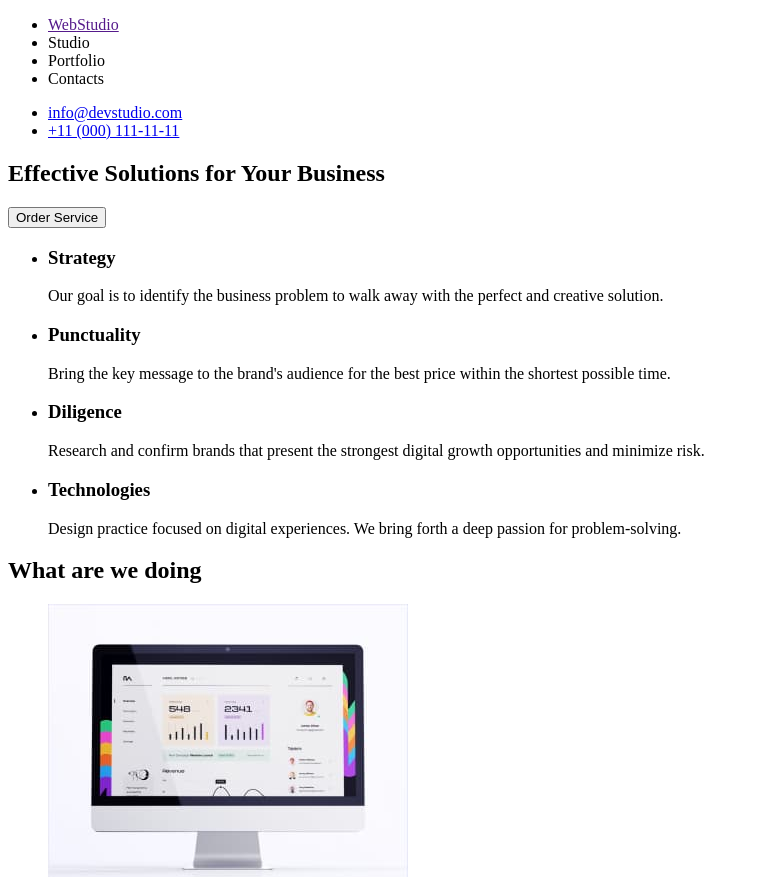
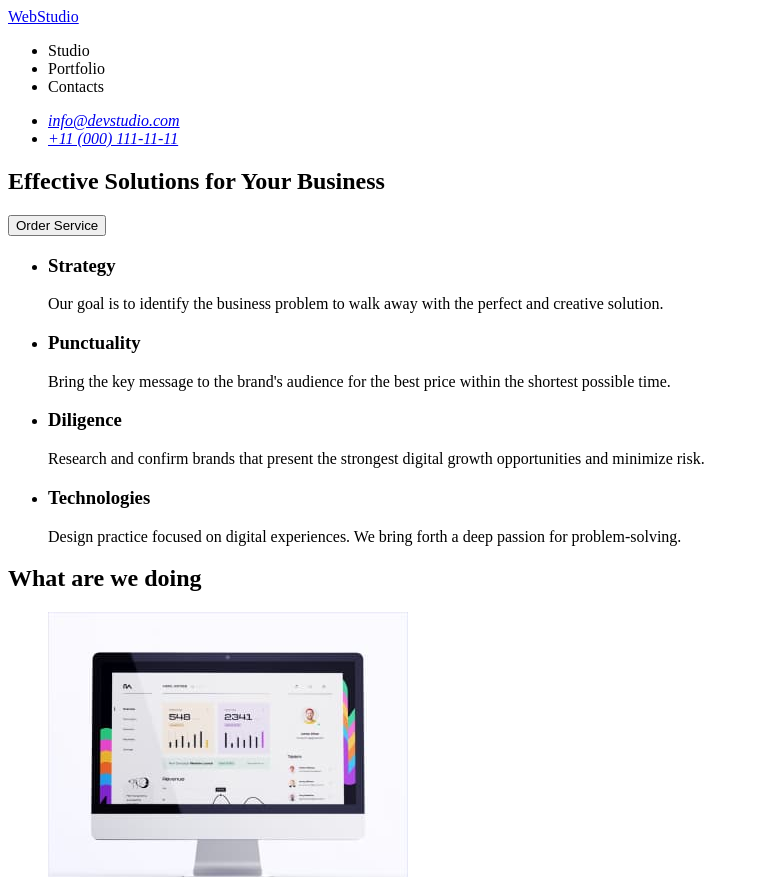
Before and after one commit to terran-zealot/goit-markup-hw-01, a plain HTML site: page index.html in a window 1280 px wide. Shown: the top 877 px of the page, without its empty margins (0-759 px from the left). Drawn offline with Linux system fonts and the light colour scheme.

Commit message:
fix homework

```diff
--- a/index.html
+++ b/index.html
@@ -9,10 +9,8 @@
 <body>
     <header>
         <nav>
+            <a href="./index.html">WebStudio</a>
             <ul>
-                <li>
-                    <a href="">Web<span>Studio</span></a>
-                </li>
                 <li>
                     Studio
                 </li>
@@ -24,6 +22,7 @@
                 </li>
             </ul>
         </nav>
+        <address>
             <ul>
                 <li>
                     <a href="mailto:info@devstudio.com">info@devstudio.com</a>
@@ -32,14 +31,15 @@
                     <a href="tel:+110001111111">+11 (000) 111-11-11</a>
                 </li>
             </ul>
+        </address>
     </header>
     <main>
         <section>
             <h1>Effective Solutions
                 for Your Business</h1>
                 <button type="button">Order Service</button>
-        </section>
-        <section>
+                <!--</section>
+                <section>-->
             <ul>
                 <li>
                     <h3>Strategy</h3>
@@ -73,7 +73,7 @@
             <ul>
                 <li><img src="./images/mark-guerrero.jpg" alt="Photo Mark Guerrero" width="264" height="260">
                 <h3>Mark Guerrero</h3>
-                <p>Product designer</p>
+                <p>Product Designer</p>
                 </li>
                 <li><img src="./images/tom-ford.jpg" alt="Photo Tom Ford" width="264" height="260">
                 <h3>Tom Ford</h3>
@@ -91,7 +91,7 @@
         </section>
     </main>
     <footer>
-        <a href="">Web<span>Studio</span></a>
+        <a href="">WebStudio</a>
         <p>Increase the flow of customers and sales for your business with digital marketing & growth solutions.</p>
     </footer>
 </body>
```
Lines whose indentation alone changed are shown as unchanged.
